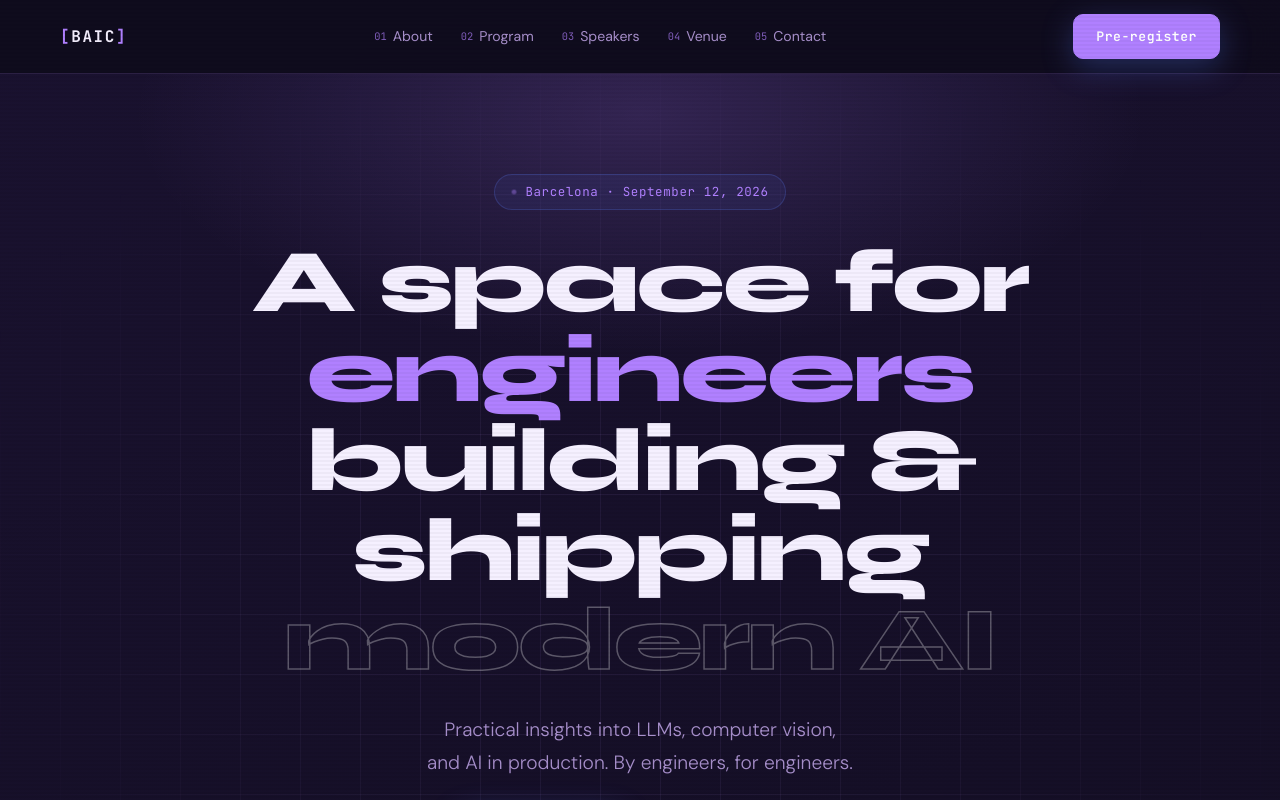
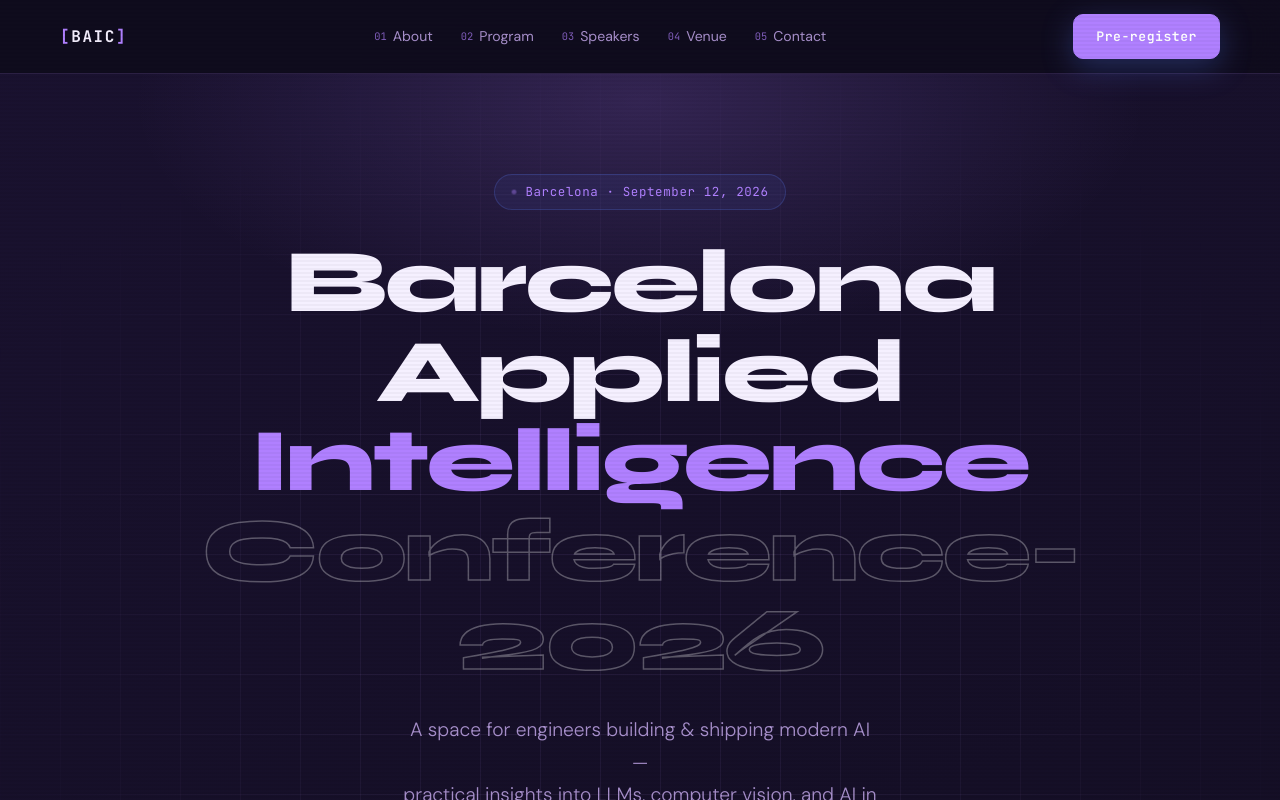
Before and after one commit to anastasiia-commits/aiconf-website, a React (Vite) app: page / in a window 1280 px wide. Shown: the top 800 px of the page. Built offline with nearby package versions, Linux system fonts and the light colour scheme; no server answers.

Commit message:
Headline change

```diff
--- a/src/components/Hero/Hero.tsx
+++ b/src/components/Hero/Hero.tsx
@@ -8,14 +8,13 @@ export default function Hero() {
       <div className="container hero-inner">
         <div className="hero-tag"><span className="dot" /> Barcelona &middot; September 12, 2026</div>
         <h1>
-          A space for<br />
-          <span className="hero-accent">engineers</span><br />
-          building &amp; shipping<br />
-          <span className="hero-outline">modern AI</span>
+           Barcelona Applied<br />
+  <span className="hero-accent">Intelligence</span><br />
+  <span className="hero-outline">Conference-2026</span>
         </h1>
         <p className="hero-sub">
-          Practical insights into LLMs, computer vision,<br className="br-desktop" /> and AI in production. By engineers, for engineers.
-        </p>
+  A space for engineers building &amp; shipping modern AI —<br className="br-desktop" /> practical insights into LLMs, computer vision, and AI in production.
+</p>
         <div className="hero-actions">
           <a href="#preregister-form" className="btn btn-primary btn-lg">Pre-register</a>
           <a href="#program" className="btn btn-ghost btn-lg">View Program &rarr;</a>
```
